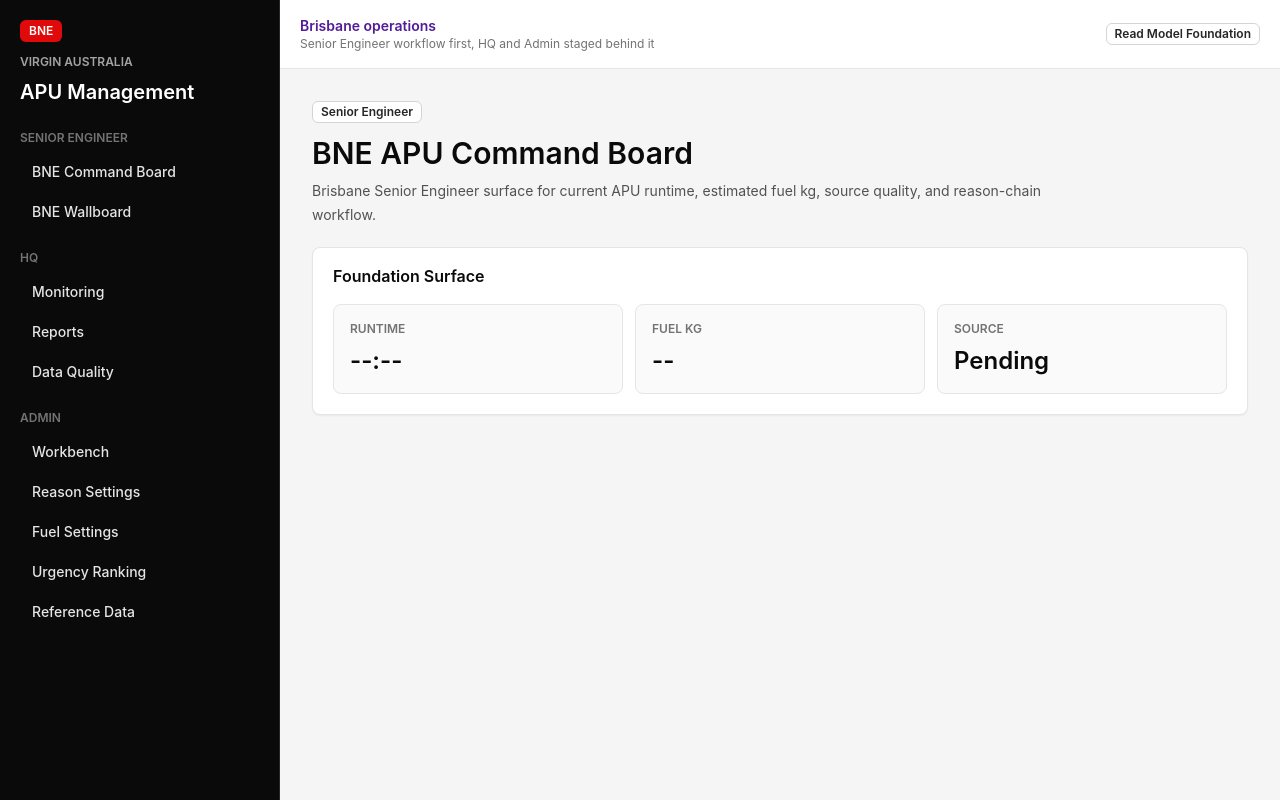
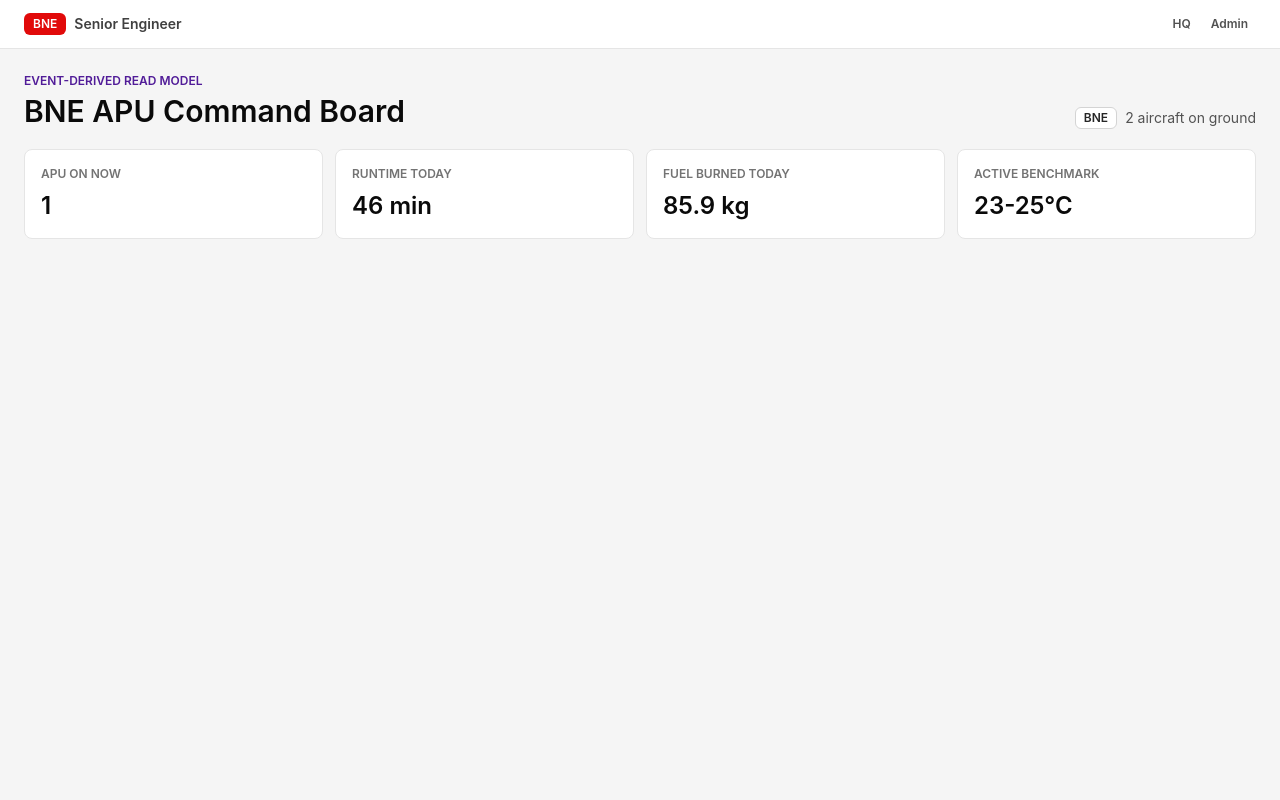
Before and after one commit to ben-dowden/APU-Alerting-Dashboard, a Next.js app: page /senior/bne in a window 1280 px wide. Built offline with nearby package versions, Linux system fonts and the light colour scheme.

Commit message:
feat-add-bne-command-board-shell

```diff
--- a/app/senior/bne/page.tsx
+++ b/app/senior/bne/page.tsx
@@ -1,5 +1,5 @@
-import { RouteStubPage } from "@/components/app/route-stub";
+import { BneCommandBoard } from "@/components/senior/bne-command-board";
 
 export default function SeniorBnePage() {
-  return <RouteStubPage routeId="senior-bne" />;
+  return <BneCommandBoard />;
 }
--- /dev/null
+++ b/components/senior/bne-command-board.tsx
@@ -0,0 +1,100 @@
+import Link from "next/link";
+
+import { Badge } from "@/components/ui/badge";
+import { fuelBurnAssumptionSettings } from "@/lib/fixtures/reference/fuel-assumptions";
+import { reasonTaxonomySettings } from "@/lib/fixtures/reference/reason-taxonomy";
+import { bneBaselineScenario } from "@/lib/fixtures/scenarios";
+import {
+  deriveAircraftCards,
+  deriveBenchmarkPanel,
+  deriveCurrentBoard,
+  deriveDailyScorecard,
+} from "@/lib/read-models";
+
+const boardNowIso = "2026-05-22T08:55:00.000Z";
+
+const benchmarkBaselines = {
+  similar_temperature: { runtimeMinutes: 38, fuelKg: 70 },
+  weekly_average: { runtimeMinutes: 44, fuelKg: 81 },
+  monthly_average: { runtimeMinutes: 49, fuelKg: 90 },
+  annual_average: { runtimeMinutes: 52, fuelKg: 96 },
+};
+
+const boardSettings = {
+  reasonTaxonomy: reasonTaxonomySettings.payload.snapshot,
+  fuelBurnAssumptions: fuelBurnAssumptionSettings,
+};
+
+export function BneCommandBoard() {
+  const board = deriveCurrentBoard(bneBaselineScenario.events, boardSettings, boardNowIso);
+  const scorecard = deriveDailyScorecard(board);
+  const aircraftCards = deriveAircraftCards(board);
+  const benchmarkPanel = deriveBenchmarkPanel(
+    {
+      runtimeMinutes: scorecard.runtimeMinutesToday,
+      fuelKg: scorecard.estimatedFuelKgToday,
+      temperatureC: board.weather?.temperatureC ?? 0,
+    },
+    "similar_temperature",
+    benchmarkBaselines,
+  );
+
+  return (
+    <div className="min-h-screen bg-neutral-100 text-neutral-950">
+      <header className="border-b border-neutral-200 bg-white">
+        <div className="mx-auto flex w-full max-w-[1600px] flex-wrap items-center justify-between gap-3 px-4 py-3 sm:px-6">
+          <div className="flex items-center gap-2">
+            <Badge variant="red">BNE</Badge>
+            <span className="text-sm font-semibold text-neutral-700">Senior Engineer</span>
+          </div>
+          <nav className="flex items-center gap-1 text-xs font-semibold text-neutral-600" aria-label="Route shortcuts">
+            <Link className="rounded-product px-2 py-1 hover:bg-neutral-100 hover:text-neutral-950" href="/hq">
+              HQ
+            </Link>
+            <Link className="rounded-product px-2 py-1 hover:bg-neutral-100 hover:text-neutral-950" href="/admin">
+              Admin
+            </Link>
+          </nav>
+        </div>
+      </header>
+
+      <main className="mx-auto flex w-full max-w-[1600px] flex-col gap-5 px-4 py-4 sm:px-6 lg:py-6">
+        <section className="flex flex-wrap items-end justify-between gap-3">
+          <div>
+            <p className="text-xs font-semibold uppercase tracking-normal text-virgin-purple">
+              Event-derived read model
+            </p>
+            <h1 className="mt-1 text-3xl font-semibold tracking-normal text-neutral-950">
+              BNE APU Command Board
+            </h1>
+          </div>
+          <div className="flex flex-wrap items-center gap-2 text-sm text-neutral-600">
+            <Badge variant="neutral">{board.port}</Badge>
+            <span>{aircraftCards.length} aircraft on ground</span>
+          </div>
+        </section>
+
+        <section className="grid gap-3 sm:grid-cols-2 lg:grid-cols-4" aria-label="Board adapter preview">
+          <div className="rounded-product border border-neutral-200 bg-white p-4">
+            <p className="text-xs font-semibold uppercase tracking-normal text-neutral-500">APU on now</p>
+            <p className="mt-2 text-2xl font-semibold">{scorecard.activeApuCount}</p>
+          </div>
+          <div className="rounded-product border border-neutral-200 bg-white p-4">
+            <p className="text-xs font-semibold uppercase tracking-normal text-neutral-500">Runtime today</p>
+            <p className="mt-2 text-2xl font-semibold">{scorecard.runtimeMinutesToday} min</p>
+          </div>
+          <div className="rounded-product border border-neutral-200 bg-white p-4">
+            <p className="text-xs font-semibold uppercase tracking-normal text-neutral-500">Fuel burned today</p>
+            <p className="mt-2 text-2xl font-semibold">{scorecard.estimatedFuelKgToday} kg</p>
+          </div>
+          <div className="rounded-product border border-neutral-200 bg-white p-4">
+            <p className="text-xs font-semibold uppercase tracking-normal text-neutral-500">Active benchmark</p>
+            <p className="mt-2 text-2xl font-semibold">
+              {benchmarkPanel.activeComparison.temperatureBandLabel}
+            </p>
+          </div>
+        </section>
+      </main>
+    </div>
+  );
+}
```
